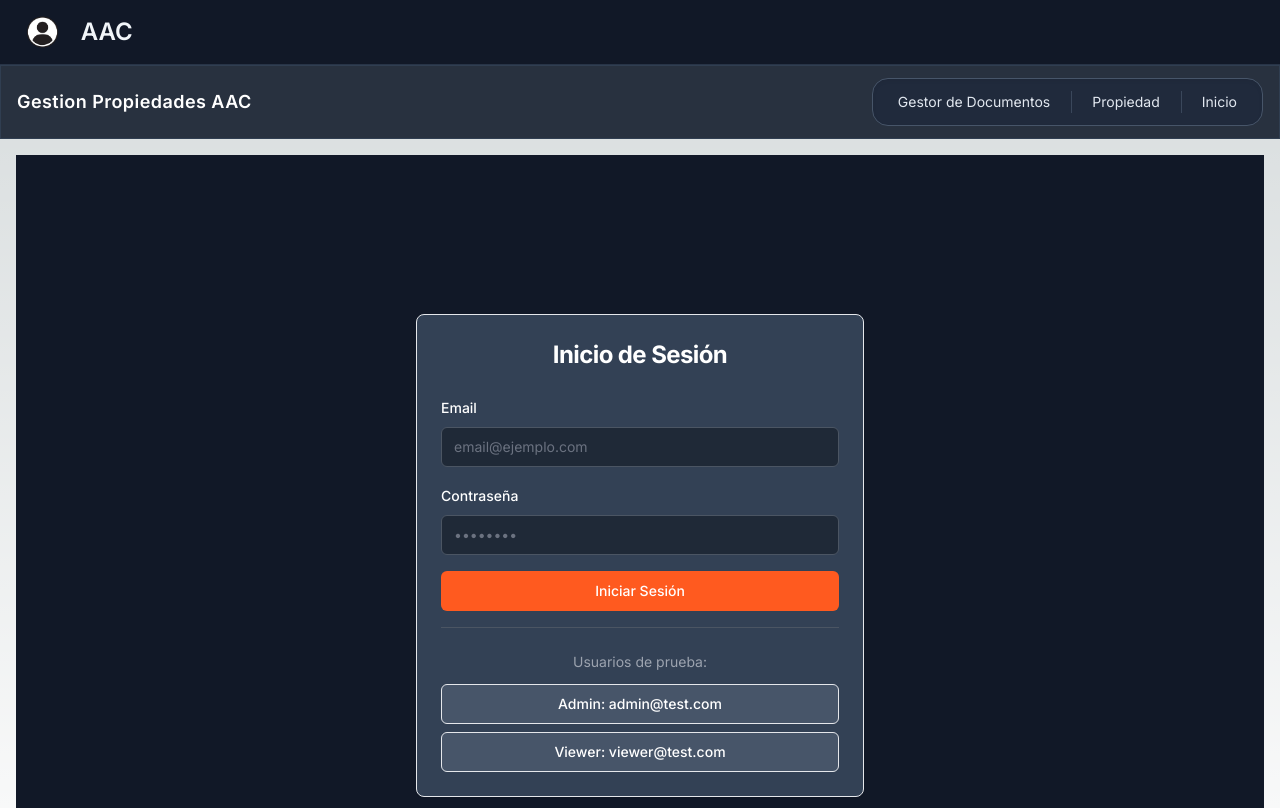
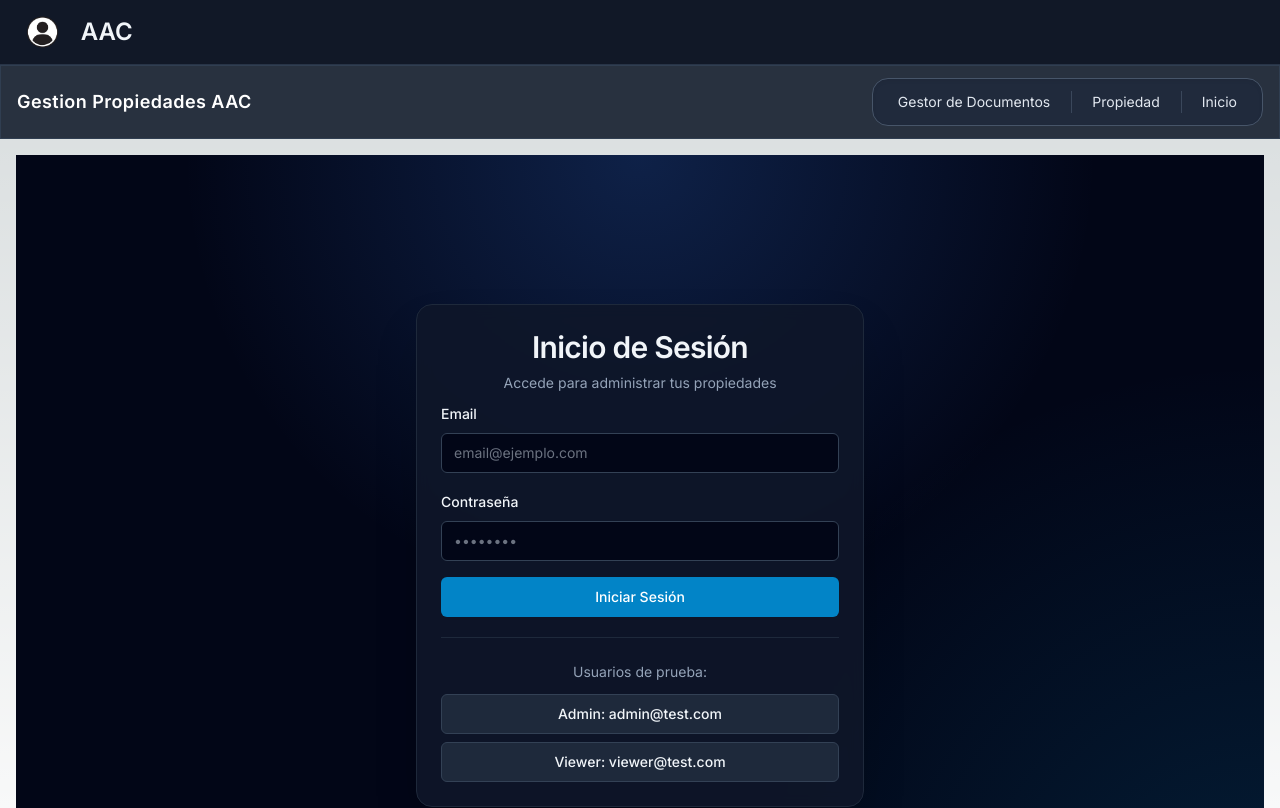
Before and after one commit to eveernst/inmobiliaria, a Next.js app: page /login in a window 1280 px wide. Shown: the top 808 px of the page. Built offline with nearby package versions, Linux system fonts and the light colour scheme.

Commit message:
Rediseña home y login con auth condicional

```diff
--- a/src/components/Home.tsx
+++ b/src/components/Home.tsx
@@ -2,13 +2,13 @@
 
 import { deleteProperty, getProperties, getProperty } from '../api/propertyApi';
 import { useEffect, useState } from 'react';
-import { useRouter } from 'next/navigation';
 import { extractApiErrorMessage } from '@/lib/formFeedback';
 import { getInsurance } from '@/api/insuranceApi';
 import { getPlan } from '@/api/planApi';
 import { getRented } from '@/api/rentedApi';
 import { getWriting } from '@/api/writingApi';
 import { deleteImageByPublicUrl, resolveImageUrl } from '@/lib/imageUpload';
+import LoginScreen from './Login';
 
 interface Property {
   province: string;
@@ -27,31 +27,44 @@ interface Property {
 const Home = () => {
   const [properties, setProperties] = useState<Property[]>([]);
   const [user, setUser] = useState<any>(null);
+  const [isLoggedIn, setIsLoggedIn] = useState(false);
+  const [isCheckingAuth, setIsCheckingAuth] = useState(true);
   const [deletingId, setDeletingId] = useState<number | null>(null);
-  const router = useRouter();
 
-  useEffect(() => {
-    // Verificar autenticación
+  const loadSessionAndProperties = () => {
     const token = localStorage.getItem('token');
     const userData = localStorage.getItem('user');
 
     if (!token || !userData) {
-      router.push('/login');
+      setIsLoggedIn(false);
+      setUser(null);
+      setProperties([]);
+      setIsCheckingAuth(false);
       return;
     }
 
+    setIsLoggedIn(true);
     setUser(JSON.parse(userData));
 
-    getProperties().then((data) => {
-      console.log(data);
+    getProperties()
+      .then((data) => {
         setProperties(data);
+      })
+      .finally(() => {
+        setIsCheckingAuth(false);
       });
-  }, [router]);
+  };
+
+  useEffect(() => {
+    loadSessionAndProperties();
+  }, []);
 
   const handleLogout = () => {
     localStorage.removeItem('token');
     localStorage.removeItem('user');
-    router.push('/login');
+    setIsLoggedIn(false);
+    setUser(null);
+    setProperties([]);
   };
 
   const handleDeleteProperty = async (property: Property) => {
@@ -178,52 +191,51 @@ const Home = () => {
     }
   };
 
-  if (!user) {
-    return null; // Loading state
+  if (isCheckingAuth) {
+    return <div className="min-h-screen bg-slate-950" />;
   }
 
-  const isAdmin = user.role === 1;
+  if (!isLoggedIn) {
+    return <LoginScreen onLoginSuccess={loadSessionAndProperties} />;
+  }
+
+  const isAdmin = user?.role === 1;
 
   return (
-    <div className="min-h-screen bg-[radial-gradient(circle_at_top,_#1f2937_0%,_#0f172a_45%,_#020617_100%)] text-gray-200 p-6 md:p-8">
-      <header className="mb-10 rounded-3xl border-[0.5px] border-slate-700/70 bg-slate-900/45 px-6 py-6 shadow-2xl backdrop-blur-sm">
-        <div className="mb-4 flex items-center justify-between">
+    <main className="min-h-screen bg-slate-950 px-6 py-8 text-slate-100 md:px-10">
+      <section className="mx-auto mb-10 flex w-full max-w-7xl items-center justify-between rounded-2xl border border-slate-800 bg-slate-900/70 px-6 py-5 shadow-xl">
         <div>
-            <p className="text-sm text-gray-400">
-              Bienvenido, {user.name} ({isAdmin ? 'Admin' : 'Viewer'})
-            </p>
+          <p className="text-sm text-slate-400">Bienvenido, {user.name} ({isAdmin ? 'Admin' : 'Viewer'})</p>
+          <h1 className="mt-1 text-3xl font-semibold tracking-tight">Propiedades</h1>
+          <p className="text-sm text-slate-400">Explora las propiedades disponibles</p>
         </div>
         <button
           onClick={handleLogout}
-            className="bg-red-500 hover:bg-red-600 text-white font-bold py-2 px-4 rounded"
+          className="rounded-lg bg-rose-600 px-4 py-2 text-sm font-semibold text-white transition hover:bg-rose-500"
         >
           Cerrar Sesión
         </button>
-        </div>
-        <h1 className="text-center text-4xl font-bold tracking-tight text-slate-100 mb-2">Propiedades</h1>
-        <p className="text-center text-slate-300">Explora las propiedades disponibles</p>
-      </header>
+      </section>
 
+      <section className="mx-auto w-full max-w-7xl">
         {isAdmin && (
-        <button>
           <a
             href="/property"
-            className="bg-blue-500 hover:bg-blue-700 text-white font-bold py-2 px-4 rounded mb-8 inline-block"
+            className="mb-6 inline-flex rounded-lg bg-sky-600 px-4 py-2 font-semibold text-white transition hover:bg-sky-500"
           >
             Agregar propiedad
           </a>
-        </button>
         )}
 
-      <div className="grid grid-cols-1 gap-8 md:grid-cols-2 lg:grid-cols-3">
+        <div className="grid grid-cols-1 gap-6 md:grid-cols-2 lg:grid-cols-3">
           {properties.map((property: Property) => (
             <div
               key={property.id}
-            className="group overflow-hidden rounded-2xl border-[0.5px] border-slate-700/80 bg-gradient-to-b from-slate-800 to-slate-900 shadow-xl transition duration-300 hover:-translate-y-1 hover:shadow-2xl"
+              className="overflow-hidden rounded-2xl border border-slate-800 bg-slate-900 shadow-lg transition hover:-translate-y-1 hover:shadow-2xl"
             >
               <div className="space-y-4 p-5 text-center">
                 <div className="space-y-2">
-                <h2 className="text-xl font-semibold text-slate-100">{property.address}</h2>
+                  <h2 className="text-xl font-semibold text-white">{property.address}</h2>
                   <p className="text-sm text-slate-300">
                     {property.locality}, {property.province}
                   </p>
@@ -243,18 +255,16 @@ const Home = () => {
                 </div>
 
                 <div className="mt-4 flex justify-center">
-                <span className="rounded-full border-[0.5px] border-sky-400/50 bg-sky-500/25 px-3 py-1 text-sm font-medium text-sky-100">
+                  <span className="rounded-full border border-sky-400/50 bg-sky-500/20 px-3 py-1 text-sm font-medium text-sky-100">
                     Clasificación: {property.classification.name}
                   </span>
                 </div>
 
-              {/* Botones con el mismo color */}
-              <div className="flex flex-col space-y-3 mt-4">
-                {/* Editar */}
+                <div className="mt-4 flex flex-col space-y-3">
                   {isAdmin && (
                     <a
                       href={`/property?id=${property.id}`}
-                    className="flex items-center justify-center bg-slate-700 hover:bg-blue-600 text-white font-semibold py-2 px-4 rounded-lg shadow-md transition"
+                      className="flex items-center justify-center rounded-lg bg-slate-700 px-4 py-2 font-semibold text-white shadow-md transition hover:bg-sky-600"
                     >
                       <span className="material-icons-outlined mr-2">Editar</span>
                     </a>
@@ -264,24 +274,22 @@ const Home = () => {
                       type="button"
                       onClick={() => handleDeleteProperty(property)}
                       disabled={deletingId === property.id}
-                    className="flex items-center justify-center bg-red-700 hover:bg-red-600 disabled:opacity-60 text-white font-semibold py-2 px-4 rounded-lg shadow-md transition"
+                      className="flex items-center justify-center rounded-lg bg-red-700 px-4 py-2 font-semibold text-white shadow-md transition hover:bg-red-600 disabled:opacity-60"
                     >
                       <span className="material-icons-outlined mr-2">Eliminar Propiedad</span>
                     </button>
                   )}
-                {/* Agregar Documentos */}
                   {isAdmin && (
                     <a
                       href={`/document-manager?propertyId=${property.id}`}
-                    className="flex items-center justify-center bg-slate-700 hover:bg-blue-600 text-white font-semibold py-2 px-4 rounded-lg shadow-md transition"
+                      className="flex items-center justify-center rounded-lg bg-slate-700 px-4 py-2 font-semibold text-white shadow-md transition hover:bg-sky-600"
                     >
                       <span className="material-icons-outlined mr-2">Agregar Documentos</span>
                     </a>
                   )}
-                {/* Ver Detalles */}
                   <a
                     href={`/property/details?id=${property.id}`}
-                  className="flex items-center justify-center bg-slate-700 hover:bg-blue-600 text-white font-semibold py-2 px-4 rounded-lg shadow-md transition"
+                    className="flex items-center justify-center rounded-lg bg-slate-700 px-4 py-2 font-semibold text-white shadow-md transition hover:bg-sky-600"
                   >
                     <span className="material-icons-outlined mr-2">Ver Detalles</span>
                   </a>
@@ -290,7 +298,8 @@ const Home = () => {
             </div>
           ))}
         </div>
-    </div>
+      </section>
+    </main>
   );
 };
 
--- a/src/components/Login.tsx
+++ b/src/components/Login.tsx
@@ -13,7 +13,11 @@ const TEST_USERS = [
   { email: "viewer@test.com", password: "admin123", role: "Viewer" },
 ];
 
-export default function LoginScreen() {
+interface LoginScreenProps {
+  onLoginSuccess?: () => void;
+}
+
+export default function LoginScreen({ onLoginSuccess }: LoginScreenProps) {
   const [email, setEmail] = useState("");
   const [password, setPassword] = useState("");
   const [error, setError] = useState("");
@@ -35,6 +39,8 @@ export default function LoginScreen() {
       localStorage.setItem("token", response.data.access_token);
       localStorage.setItem("user", JSON.stringify(response.data.user));
 
+      onLoginSuccess?.();
+
       // Redirigir a la página principal
       router.push("/");
     } catch (err: any) {
@@ -50,15 +56,19 @@ export default function LoginScreen() {
   };
 
   return (
-    <div className="flex flex-col items-center justify-center p-4 min-h-screen bg-gray-900">
-      <div className="w-full max-w-md">
-        <Card className="w-full bg-slate-700 text-white">
-          <CardHeader>
-            <CardTitle className="text-2xl font-bold text-center">
+    <div className="relative flex min-h-screen items-center justify-center overflow-hidden bg-slate-950 px-4 py-10">
+      <div className="pointer-events-none absolute inset-0 bg-[radial-gradient(circle_at_top,_rgba(59,130,246,0.22),_transparent_45%),radial-gradient(circle_at_bottom_right,_rgba(14,165,233,0.15),_transparent_40%)]" />
+      <div className="relative w-full max-w-md">
+        <Card className="w-full rounded-2xl border border-slate-800 bg-slate-900/90 text-slate-100 shadow-2xl backdrop-blur">
+          <CardHeader className="space-y-2 pb-2">
+            <CardTitle className="text-center text-3xl font-semibold tracking-tight">
               Inicio de Sesión
             </CardTitle>
+            <p className="text-center text-sm text-slate-400">
+              Accede para administrar tus propiedades
+            </p>
           </CardHeader>
-          <CardContent className="space-y-4">
+          <CardContent className="space-y-5">
             <form onSubmit={handleLogin} className="space-y-4">
               <div className="space-y-2">
                 <Label htmlFor="email">Email</Label>
@@ -68,7 +78,7 @@ export default function LoginScreen() {
                   placeholder="email@ejemplo.com"
                   value={email}
                   onChange={(e) => setEmail(e.target.value)}
-                  className="bg-gray-800 text-white border-gray-600"
+                  className="border-slate-700 bg-slate-950 text-white focus-visible:ring-sky-500"
                   required
                 />
               </div>
@@ -81,26 +91,26 @@ export default function LoginScreen() {
                   placeholder="••••••••"
                   value={password}
                   onChange={(e) => setPassword(e.target.value)}
-                  className="bg-gray-800 text-white border-gray-600"
+                  className="border-slate-700 bg-slate-950 text-white focus-visible:ring-sky-500"
                   required
                 />
               </div>
 
               {error && (
-                <p className="text-red-400 text-sm text-center">{error}</p>
+                <p className="text-center text-sm text-red-400">{error}</p>
               )}
 
               <Button
                 type="submit"
-                className="w-full bg-orange-500 hover:bg-orange-600 text-white"
+                className="w-full bg-sky-600 text-white hover:bg-sky-500"
                 disabled={loading}
               >
                 {loading ? "Ingresando..." : "Iniciar Sesión"}
               </Button>
             </form>
 
-            <div className="mt-6 pt-6 border-t border-gray-600">
-              <p className="text-sm text-gray-400 mb-3 text-center">
+            <div className="mt-6 border-t border-slate-800 pt-6">
+              <p className="mb-3 text-center text-sm text-slate-400">
                 Usuarios de prueba:
               </p>
               <div className="space-y-2">
@@ -109,7 +119,7 @@ export default function LoginScreen() {
                     key={index}
                     type="button"
                     onClick={() => handleTestUser(user)}
-                    className="w-full bg-slate-600 hover:bg-slate-500 text-white text-sm"
+                    className="w-full border border-slate-700 bg-slate-800 text-sm text-slate-100 hover:bg-slate-700"
                     variant="outline"
                   >
                     {user.role}: {user.email}
```
Lines whose indentation alone changed are shown as unchanged.
